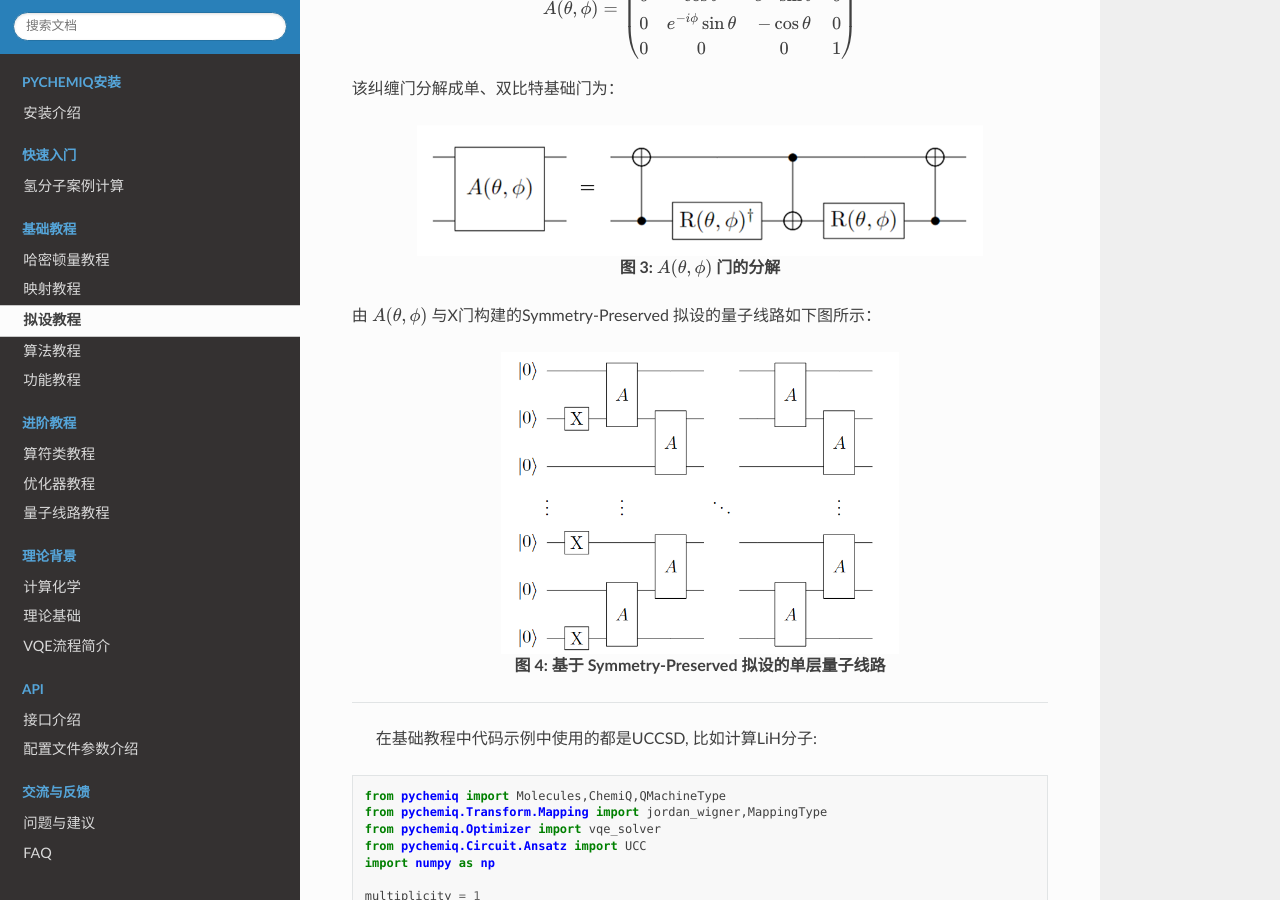
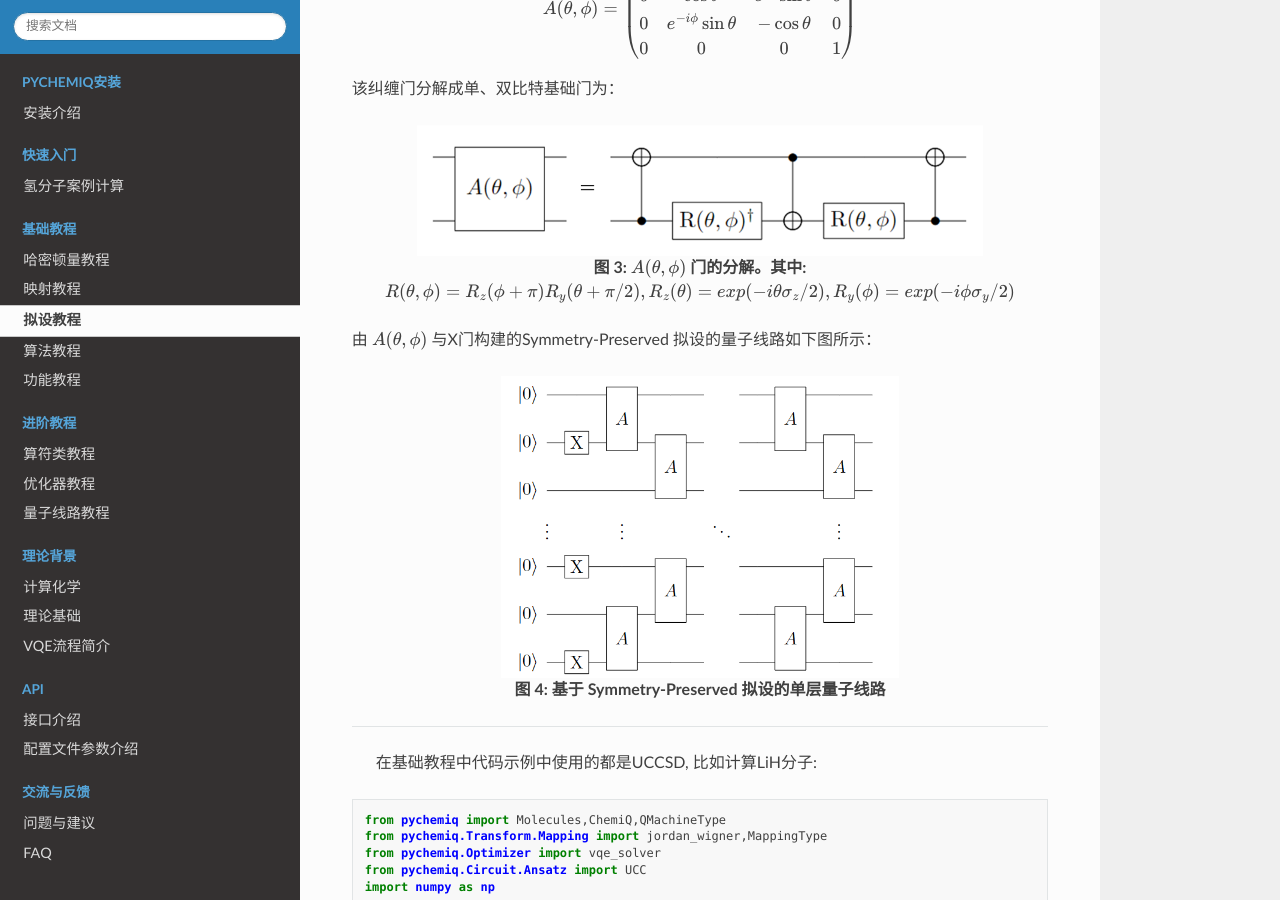
Before and after one commit to OriginQ/pyChemiQ-tutorial, a Sphinx documentation site: the page built from source/03basis/ansatz.rst, in a window 1280 px wide and 900 px high, scrolled down 1500 px. Built offline with Sphinx 7.4.7 and the Read the Docs theme 2.0.0, drawn with Linux system fonts in a browser that asks for light colours.

```diff
--- a/source/03basis/ansatz.rst
+++ b/source/03basis/ansatz.rst
@@ -37,7 +37,7 @@
 .. image:: ./picture/AGate.png
    :align: center
    :scale: 30%
-.. centered:: 图 3: :math:`A(\theta, \phi)` 门的分解
+.. centered:: 图 3: :math:`A(\theta, \phi)` 门的分解。其中: :math:`R(\theta, \phi)  = R_z(\phi + \pi) R_y(\theta + \pi/2), R_z(\theta) = exp(−i \theta \sigma_z/2), R_y(\phi) = exp(−i \phi \sigma_y/2)`
 
 由 :math:`A(\theta, \phi)` 与X门构建的Symmetry-Preserved 拟设的量子线路如下图所示：
 
```
Also changed, not shown: other parts of source/03basis/ansatz.rst (+2 -0 lines).
